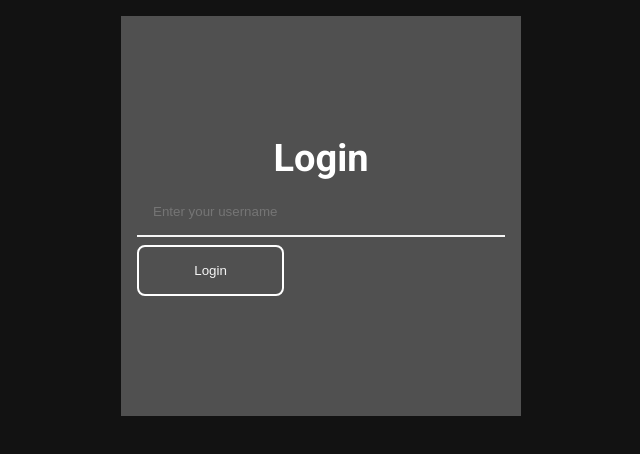
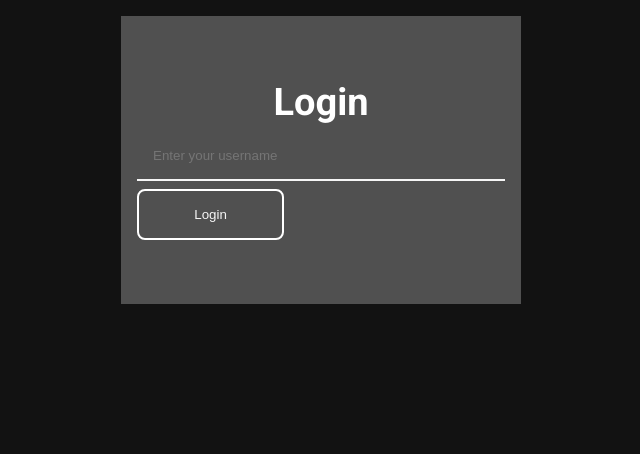
Before and after one commit to Espadv69/Course-2025, a React (Vite) app in the folder HandleProducts/: page /login in a window 1280 px wide. Shown: the top 454 px of the page, without its empty margins (319-959 px from the left). Built offline with nearby package versions, Linux system fonts and the light colour scheme.

Commit message:
Add padding to form

```diff
--- a/HandleProducts/src/css/Login.css
+++ b/HandleProducts/src/css/Login.css
@@ -1,9 +1,9 @@
 .loginForm {
   margin: 1rem auto;
-  padding: 1rem;
+  padding: 4rem 1rem;
   width: 100%;
   max-width: 400px;
-  height: 50dvh;
+  height: auto;
 
   display: flex;
   flex-direction: column;
```
